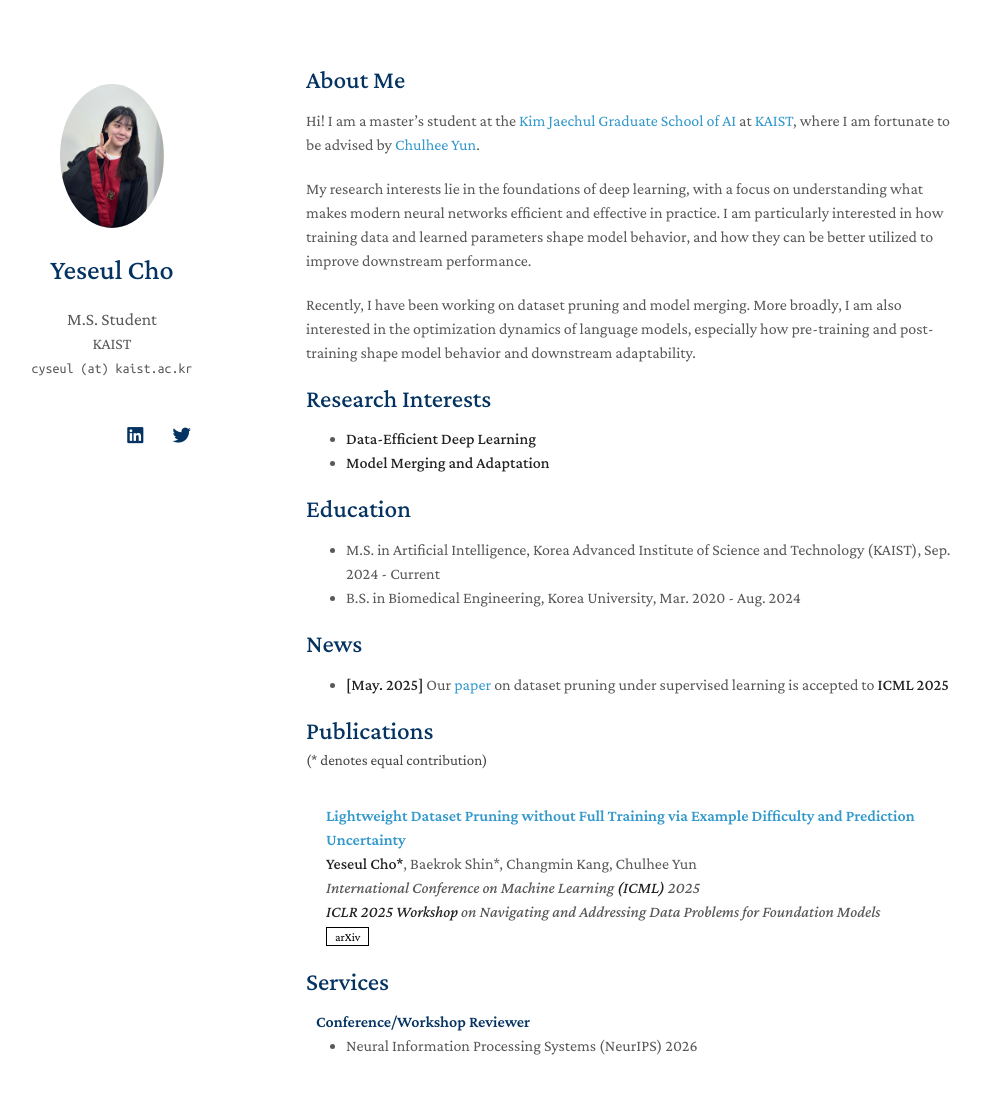
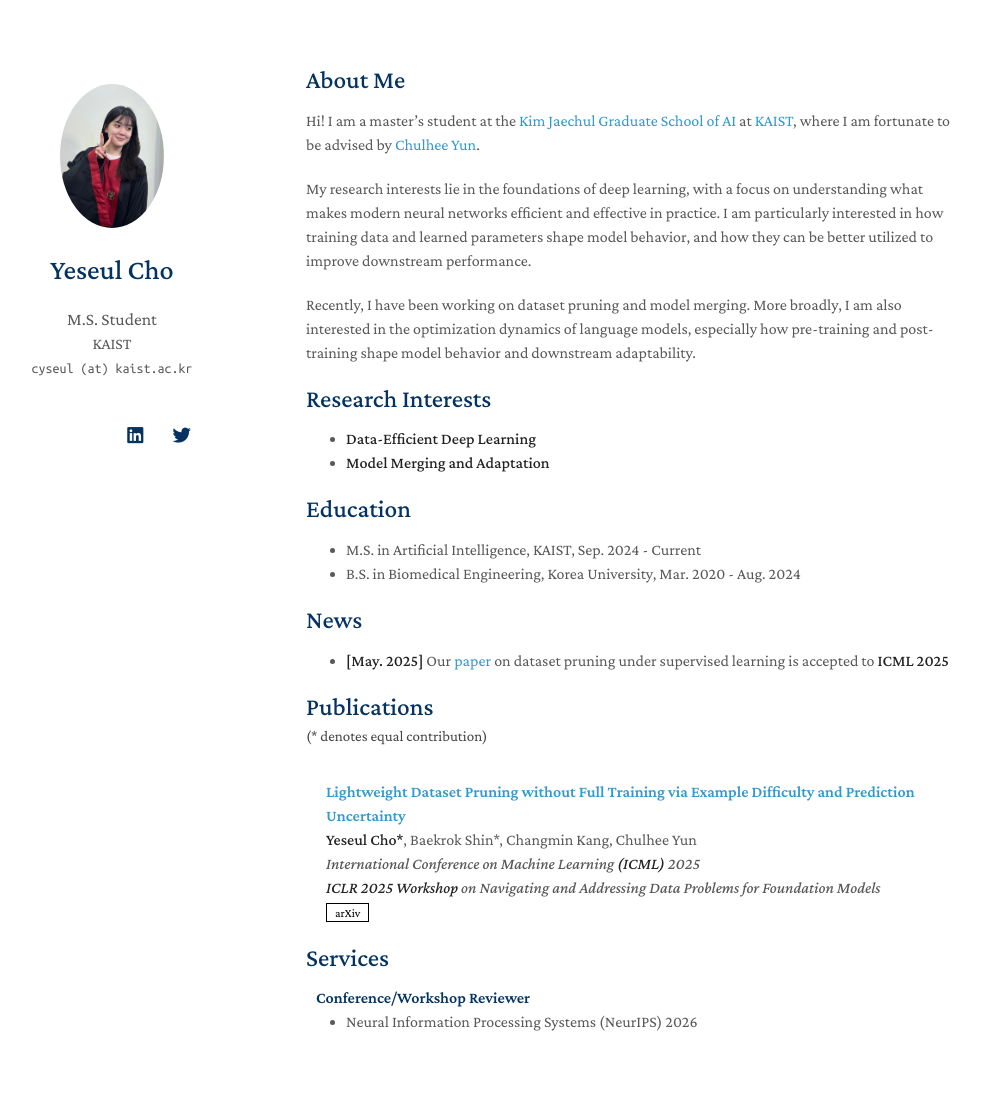
Before and after one commit to cyseul/cyseul.github.io, a Jekyll site: the page built from index.md, in a window 1280 px wide and 1137 px high. Shown: the top 1094 px of the window, without its empty margins (164-1145 px from the left). Built offline with Jekyll 4.4.1, drawn with Linux system fonts in a browser that asks for light colours; nearby versions of some CDN libraries; a style sheet for code colours, icons or effects is not loaded; our own code applies the rules of GitHub Pages for plain Markdown files.

Commit message:
education added

```diff
--- a/index.md
+++ b/index.md
@@ -18,7 +18,7 @@ Recently, I have been working on dataset pruning and model merging. More broadly
 
 
 ## Education
-- M.S. in Artificial Intelligence, Korea Advanced Institute of Science and Technology (KAIST), Sep. 2024 - Current
+- M.S. in Artificial Intelligence, KAIST, Sep. 2024 - Current
 - B.S. in Biomedical Engineering, Korea University, Mar. 2020 - Aug. 2024
 
 ## News
```
